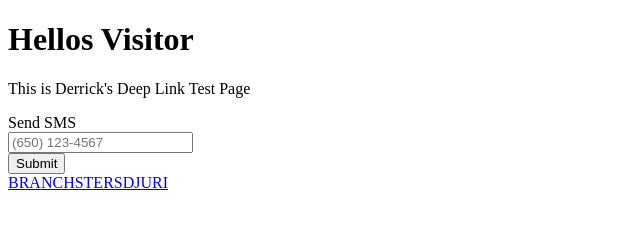
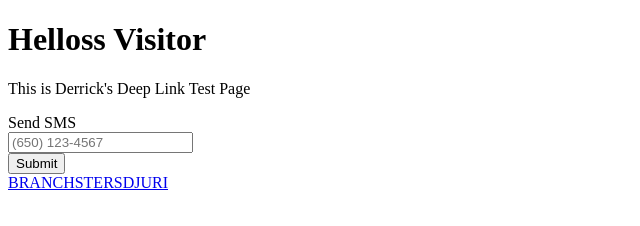
Before and after one commit to msiddiq-branch/msiddiq-branch.github.io, a plain HTML site: page index.html in a window 1280 px wide. Shown: the full height of the page, 0-640 px from the left. Drawn offline with Linux system fonts and the light colour scheme.

Commit message:
Update index.html

```diff
--- a/index.html
+++ b/index.html
@@ -23,7 +23,7 @@
   </script>
 </head>
 <body>
-  <h1>Hellos Visitor</h1>
+  <h1>Helloss Visitor</h1>
   <p>This is Derrick's Deep Link Test Page</p>
 
   <!-- <script type="text/javascript">
```
